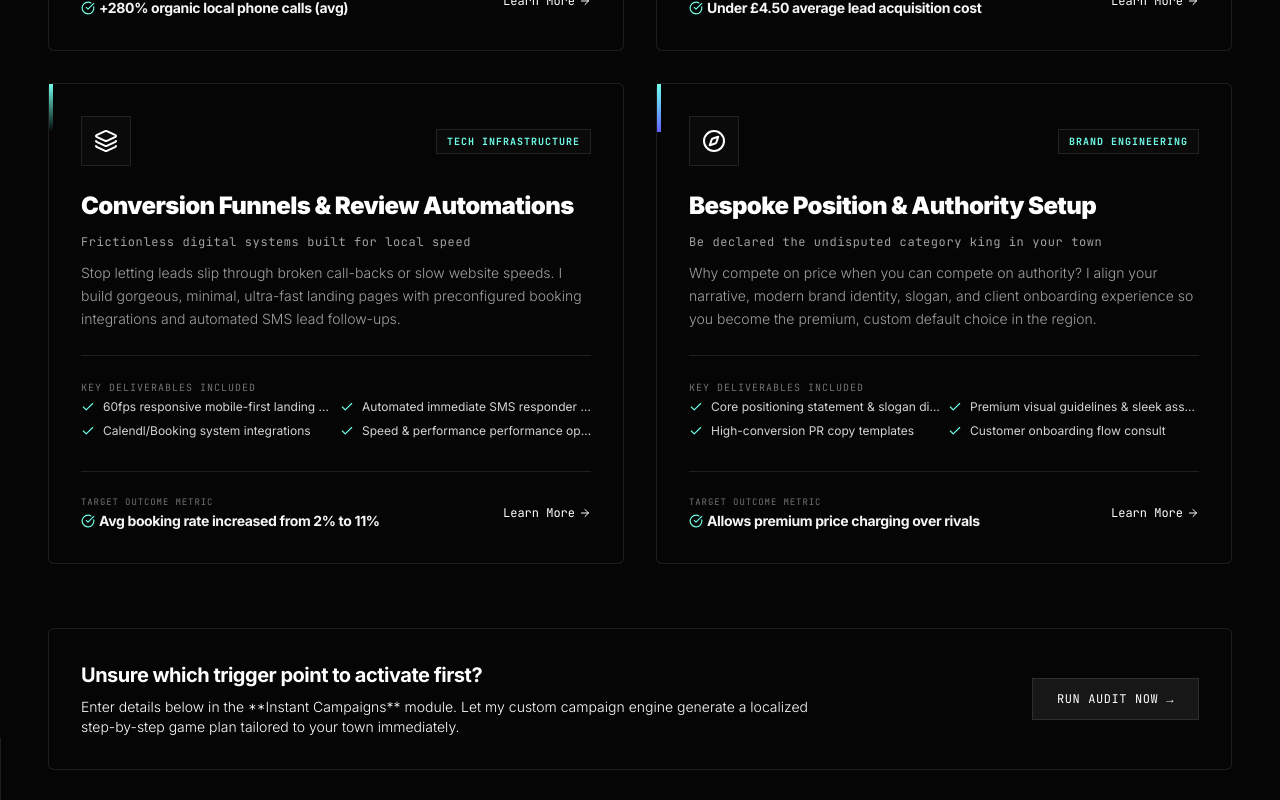
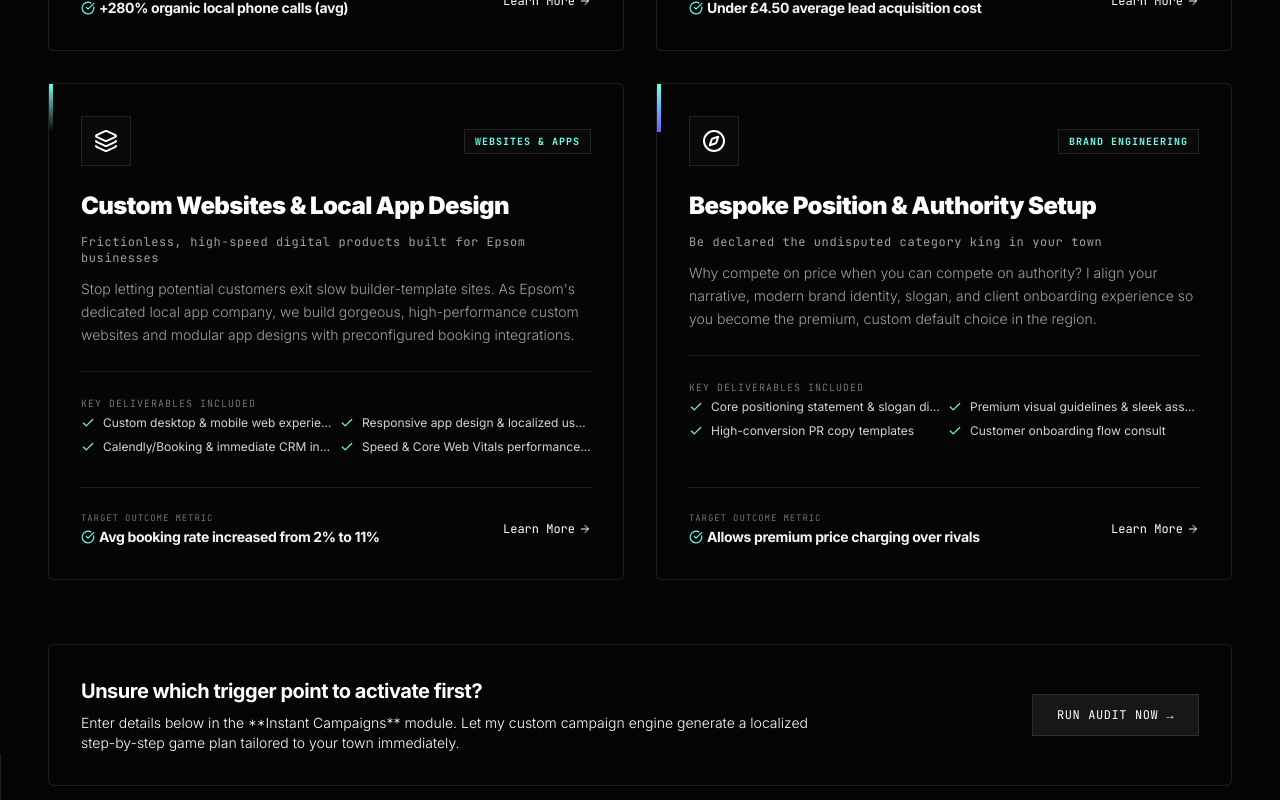
Before and after one commit to Teezi-App/marketni, a React (Vite) app: page / in a window 1280 px wide. Shown: the part 1900-2700 px from the top of the page. Built offline with nearby package versions, Linux system fonts and the light colour scheme.

Commit message:
feat: update branding and SEO for local positioning
Refined site metadata, service offerings, and copy to emphasize custom website and app design services for Epsom and Surrey businesses.

```diff
--- a/index.html
+++ b/index.html
@@ -3,7 +3,9 @@
   <head>
     <meta charset="UTF-8" />
     <meta name="viewport" content="width=device-width, initial-scale=1.0" />
-    <title>My Google AI Studio App</title>
+    <title>Digital Marketing Epsom | Marketni</title>
+    <meta name="description" content="Marketni is Epsom's premier local agency for custom websites, professional app design, and high-ranking SEO. We help small businesses in Epsom and Surrey dominate Google Search and capture high-intent inquiries." />
+    <meta name="keywords" content="custom websites, app design, local app company, small business epsom, digital marketing epsom, website design epsom, local seo surrey, epsom website agency" />
   </head>
   <body>
     <div id="root"></div>
--- a/src/App.tsx
+++ b/src/App.tsx
@@ -19,7 +19,7 @@ export default function App() {
 
   // Setup generic dynamic window title & styling options
   useEffect(() => {
-    document.title = "Martin Walker | Marketni Local Marketing Consultancy";
+    document.title = "Digital Marketing Epsom | Marketni";
   }, []);
 
   return (
@@ -58,7 +58,7 @@ export default function App() {
               </span>
             </div>
             <p className="font-sans text-neutral-500 text-xs max-w-sm">
-              Sleek performance-driven local marketing campaigns tailored personally by Martin Walker. No bloated agency retainers. Just organic maps pack supremacy and Radius-based ad funnels.
+              Sleek custom websites, app design, and high-performance local SEO tailored personally for small businesses in Epsom and Surrey. No bloated agency retainers.
             </p>
           </div>
 
--- a/src/components/Services.tsx
+++ b/src/components/Services.tsx
@@ -52,17 +52,17 @@ export default function Services() {
     },
     {
       id: "systems",
-      title: "Conversion Funnels & Review Automations",
-      subtitle: "Frictionless digital systems built for local speed",
-      description: "Stop letting leads slip through broken call-backs or slow website speeds. I build gorgeous, minimal, ultra-fast landing pages with preconfigured booking integrations and automated SMS lead follow-ups.",
+      title: "Custom Websites & Local App Design",
+      subtitle: "Frictionless, high-speed digital products built for Epsom businesses",
+      description: "Stop letting potential customers exit slow builder-template sites. As Epsom's dedicated local app company, we build gorgeous, high-performance custom websites and modular app designs with preconfigured booking integrations.",
       deliverables: [
-        "60fps responsive mobile-first landing experience",
-        "Automated immediate SMS responder configuration",
-        "Calendl/Booking system integrations",
-        "Speed & performance performance optimizations"
+        "Custom desktop & mobile web experiences",
+        "Responsive app design & localized user onboarding",
+        "Calendly/Booking & immediate CRM integrations",
+        "Speed & Core Web Vitals performance optimization"
       ],
       impactMetric: "Avg booking rate increased from 2% to 11%",
-      termTag: "Tech Infrastructure",
+      termTag: "Websites & Apps",
       icon: Layers,
       colorClass: "from-cyan-400 to-purple-550"
     },
```
